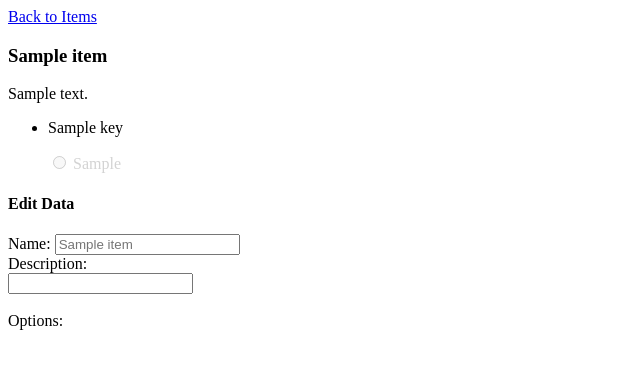
After one commit to lorkaan/storefront, a Django app: template intelligentreflections/templates/cms_itemdetails.html in a window 1280 px wide. The commit adds this page. Shown: the top 369 px of the page, without its empty margins (0-640 px from the left). Run offline with Django 4.2, Linux system fonts and the light colour scheme; the template is opened without the code that fills it: most values are stand-ins (such as "Sample title", 1, 10 or a date in 2020).

Commit message:
started add the cms edit stuff

```diff
--- /dev/null
+++ b/intelligentreflections/templates/cms_itemdetails.html
@@ -0,0 +1,41 @@
+{% extends "base.html" %}
+
+{% block header %}
+{% endblock %}
+
+{% block content %}
+
+<a href="{% url 'cms_items' %}">Back to Items</a>
+</br>
+
+<h3>{{ item.name }}</h3>
+<p>{{ item.description }}</p>
+
+{% if options|length > 0 %}
+<ul>
+    {% for key, elem in options.items %}
+    <li>
+        <div>
+            <p>{{ key }}</p>
+            {% for opt in elem %}
+            <input {% if not opt.available %} disabled="true" onclick="this.checked=false" {% endif %} type="radio" name="{{ opt.option__name }}" value="{{ opt.id }}" {% if opt.defaultoption %} checked="true" {% endif %}><label {% if not opt.available %} style="color:lightgrey" {% endif %}>  {{ opt.optionvalue__value }}</label></br>
+            {% endfor %}
+        </div>
+    </li>
+    {% empty %}
+    <li>Unable to Find Item and Options</li>
+    {% endfor %}
+</ul>
+{% else %}
+<p>No Options</p>
+{% endif %}
+
+<h4>Edit Data</h4>
+<form id="edit_form">
+    <label>Name: </label><input name="name" type="text" placeholder="{{ item.name }}"></br>
+    <label>Description:</label></br><input name="description" type="textarea"></br></br>
+    <label>Options:</label></br>
+
+</form>
+
+{% endblock %}
--- a/intelligentreflections/templates/cms_listeditem.html
+++ b/intelligentreflections/templates/cms_listeditem.html
@@ -6,11 +6,11 @@
 {% block content %}
 
 {% if item_list %}
-<h1>CMS Item List</h1>
+<h1>Items</h1>
 <ul>
     {% for item in item_list %}
     <li>
-        <a href="{{ item.get_absolute_url }}">
+        <a href="{% url 'cms_item' item_id=item.id %}">
             <div>
                 {{ item.name }}
             </div>
```
Also changed, not shown: intelligentreflections/intelligentreflections/urls.py (+5 -2 lines).
